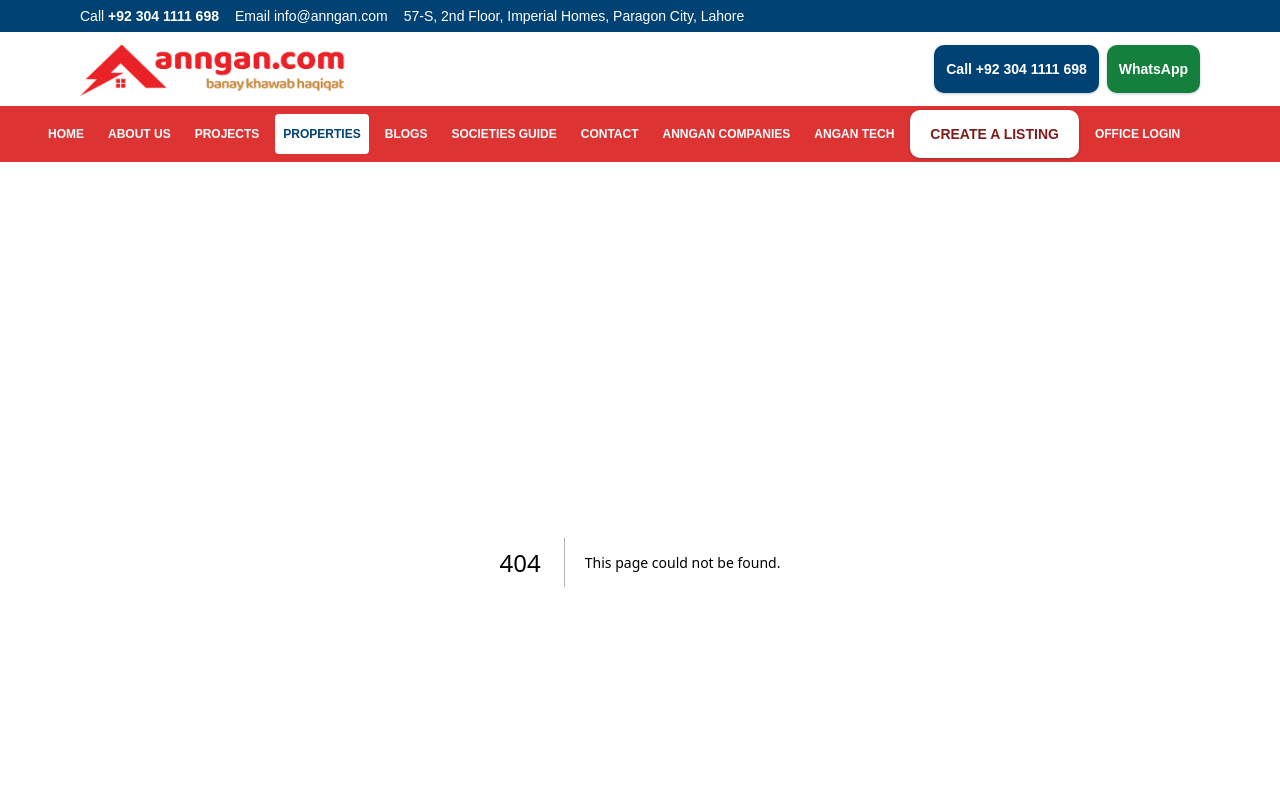
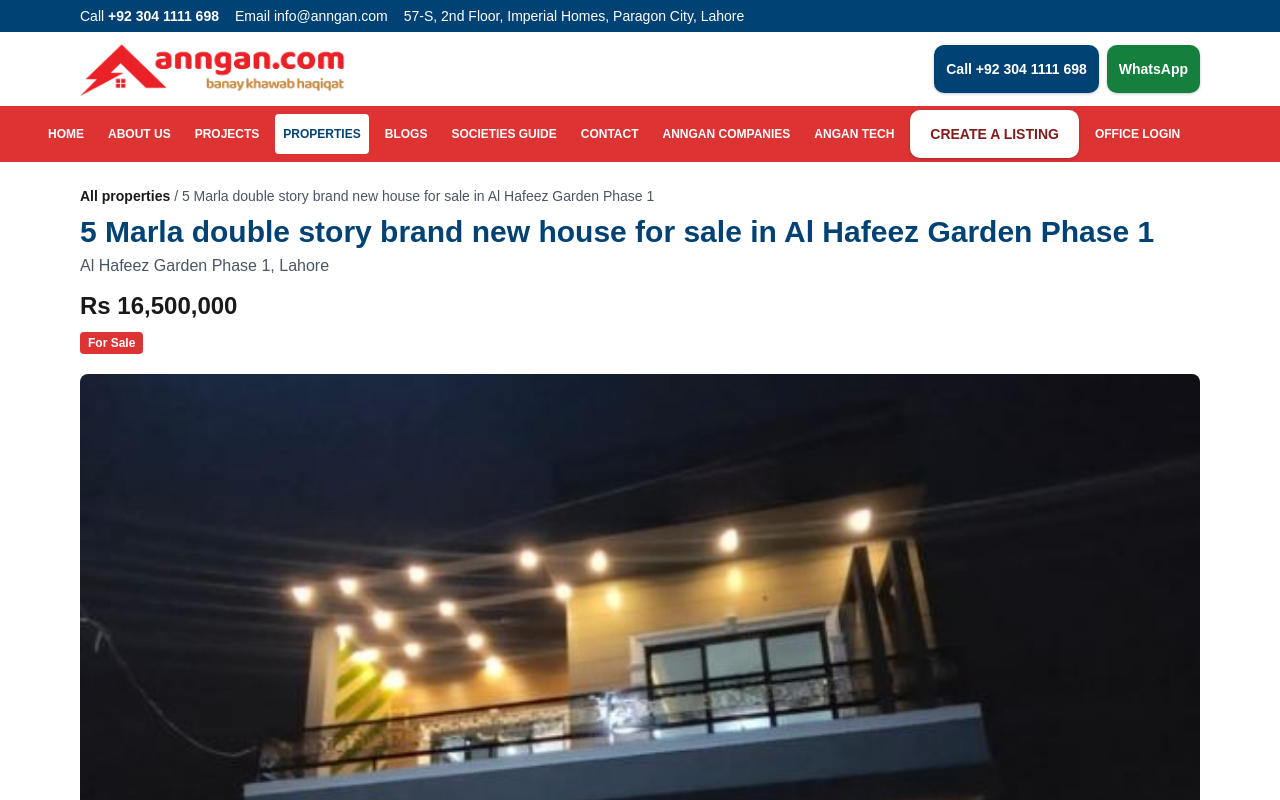
Before and after one commit to rehmantechx/angan.com, a Next.js app in the folder anggan-app/: page /properties/alhafeez in a window 1280 px wide. Before the commit this address had no page. Shown: the top 800 px of the page. Built offline with nearby package versions, Linux system fonts and the light colour scheme; a web font is replaced by a local one.

Commit message:
PUB-02: internal /properties/[id] detail pages, listing cards link to them

```diff
--- /dev/null
+++ b/anggan-app/app/properties/[id]/page.tsx
@@ -0,0 +1,87 @@
+import Image from "next/image";
+import Link from "next/link";
+import { notFound } from "next/navigation";
+import { LISTINGS } from "../../../lib/seed";
+import { EnquiryForm } from "../../../components/EnquiryForm";
+
+export function generateStaticParams() {
+  return LISTINGS.map((l) => ({ id: l.id }));
+}
+
+export default function PropertyPage({ params }: { params: { id: string } }) {
+  const l = LISTINGS.find((x) => x.id === params.id);
+  if (!l || l.liveStatus !== "live" || l.visible === false) notFound();
+  const others = LISTINGS.filter((x) => x.id !== l.id && x.city === l.city).slice(0, 3);
+
+  return (
+    <div>
+      <p className="text-sm">
+        <Link href="/properties" className="text-anngan-dark font-semibold">All properties</Link>
+        <span className="text-gray-600"> / {l.title}</span>
+      </p>
+      <h1 className="text-3xl font-bold text-navy mt-2">{l.title}</h1>
+      <p className="text-gray-600 mt-1">{l.loc}</p>
+      <p className="text-anngan-dark font-bold text-2xl mt-3">{l.price}</p>
+      {l.badge ? <p className="mt-2"><span className="bg-anngan text-white text-xs font-bold px-2 py-1 rounded">{l.badge}</span></p> : null}
+
+      {l.img ? (
+        <Image
+          src={l.img.startsWith("http") ? l.img : `/img/${l.img}`}
+          alt={l.title}
+          width={1200}
+          height={675}
+          className="w-full rounded-lg object-cover bg-navy mt-5"
+          sizes="100vw"
+        />
+      ) : null}
+
+      <div className="grid gap-6 mt-8 lg:grid-cols-2">
+        <div>
+          <h2 className="text-xl font-bold text-navy">Property facts</h2>
+          <dl className="mt-3 border border-gray-200 rounded-lg divide-y divide-gray-200 bg-white">
+            {[
+              ["Price", l.price],
+              ["City", l.city],
+              ["Area", l.loc],
+              ["Size", l.size],
+              ["Type", l.type],
+              ["Bedrooms", String(l.beds)],
+              ["Bathrooms", String(l.baths)],
+              ["For", l.status === "sale" ? "Sale" : "Rent"],
+            ].map(([label, value]) => (
+              <div key={label} className="grid grid-cols-3 gap-2 px-4 py-2 text-sm">
+                <dt className="font-semibold text-navy">{label}</dt>
+                <dd className="col-span-2">{value}</dd>
+              </div>
+            ))}
+          </dl>
+          <div className="flex gap-2 mt-4 flex-wrap">
+            <a href="tel:+923041111698" className="btn btn-red">Call +92 304 1111 698</a>
+            <a href="https://wa.me/923041111698" target="_blank" rel="noopener" className="btn btn-green">WhatsApp</a>
+            {l.url ? (
+              <a href={l.url} target="_blank" rel="noopener" className="btn btn-outline-navy">On anngan.com</a>
+            ) : null}
+          </div>
+          {others.length > 0 ? (
+            <div className="mt-8">
+              <h2 className="text-xl font-bold text-navy">More in {l.city}</h2>
+              <ul className="mt-3 space-y-2">
+                {others.map((o) => (
+                  <li key={o.id}>
+                    <Link href={`/properties/${o.id}`} className="text-anngan-dark font-semibold hover:underline">{o.title} &middot; {o.price}</Link>
+                  </li>
+                ))}
+              </ul>
+            </div>
+          ) : null}
+        </div>
+        <div>
+          <EnquiryForm asked={l.title} compact />
+          <p className="mt-4 text-sm">
+            <Link href="/properties" className="text-anngan-dark font-semibold underline">Back to all properties</Link>
+          </p>
+        </div>
+      </div>
+    </div>
+  );
+}
--- a/anggan-app/components/ListingCard.tsx
+++ b/anggan-app/components/ListingCard.tsx
@@ -1,11 +1,13 @@
 "use client";
 import Image from "next/image";
+import Link from "next/link";
 import { Listing } from "../lib/seed";
 
 export function ListingCard({ l }: { l: Listing }) {
   return (
     <article className="card border border-gray-200 rounded-lg overflow-hidden bg-white shadow-sm flex flex-col h-full">
       {l.img ? (
+        <Link href={`/properties/${l.id}`} aria-label={l.title}>
         <Image
           src={l.img.startsWith("http") ? l.img : `/img/${l.img}`}
           alt={l.title}
@@ -15,6 +17,7 @@ export function ListingCard({ l }: { l: Listing }) {
           loading="lazy"
           sizes="(max-width: 640px) 100vw, (max-width: 1024px) 50vw, 33vw"
         />
+        </Link>
       ) : (
         <div className="w-full h-48 bg-gray-100 flex items-center justify-center text-gray-600 text-sm px-4 text-center">
           No photo for this property yet
@@ -22,7 +25,7 @@ export function ListingCard({ l }: { l: Listing }) {
       )}
       <div className="p-4 flex flex-col flex-1">
         <p className="text-anngan-dark font-bold text-lg">{l.price}</p>
-        <h3 className="font-semibold mt-1 line-clamp-2">{l.title}</h3>
+        <h3 className="font-semibold mt-1 line-clamp-2"><Link href={`/properties/${l.id}`} className="text-navy hover:text-anngan-dark">{l.title}</Link></h3>
         <p className="text-gray-600 text-sm mt-1">{l.loc}</p>
         <p className="text-gray-600 text-sm mt-2">
           {l.beds} Beds | {l.baths} Baths | {l.size} | {l.type}
@@ -30,6 +33,7 @@ export function ListingCard({ l }: { l: Listing }) {
         <div className="flex gap-2 mt-auto pt-3 flex-wrap">
           <a href="tel:+923041111698" className="btn btn-red">Call</a>
           <a href="https://wa.me/923041111698" target="_blank" rel="noopener" className="btn btn-green">WhatsApp</a>
+          <Link href={`/properties/${l.id}`} className="btn btn-outline-navy">Details</Link>
           {l.url ? (
             <a href={l.url} target="_blank" rel="noopener" className="btn btn-outline-navy">On anngan.com</a>
           ) : null}
```
